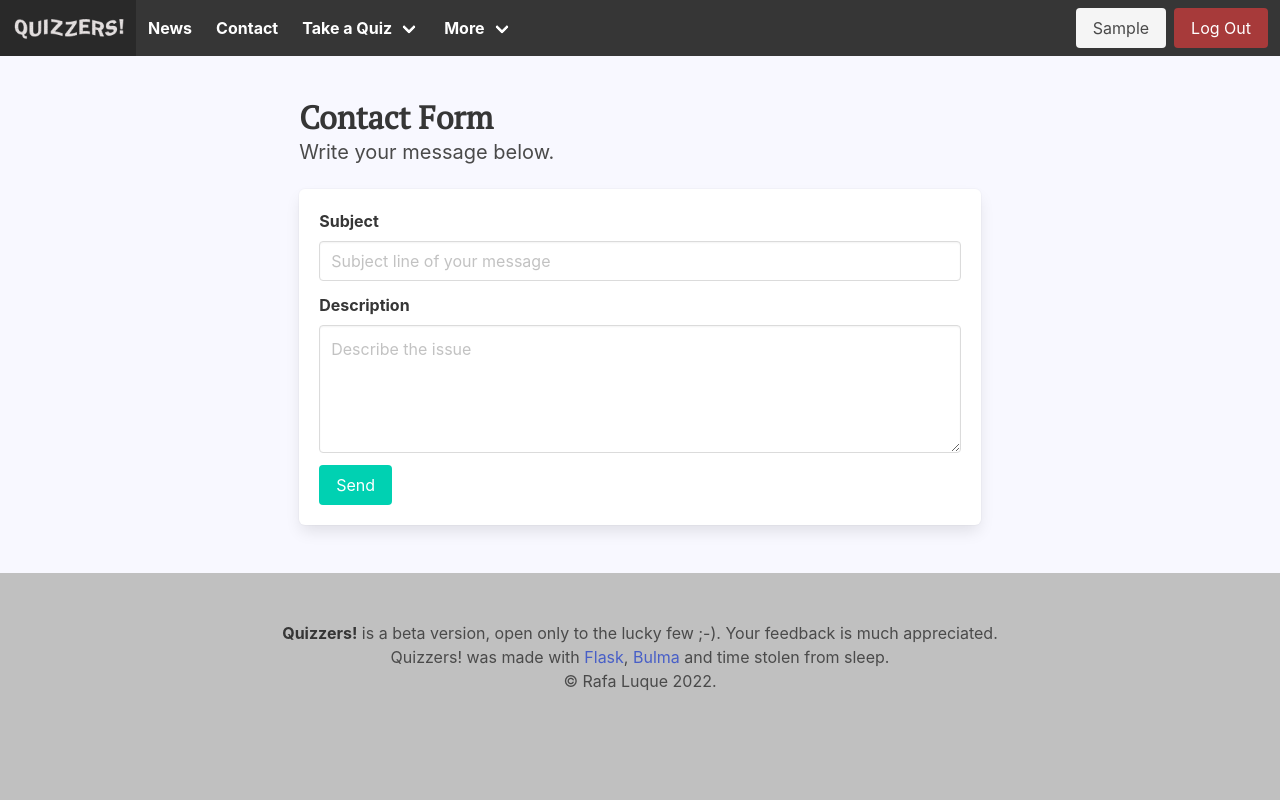
After one commit to rlooq/flask_quizzer, a Flask app: page /contact in a window 1280 px wide. The commit adds this page. Run offline with Flask 2, Linux system fonts and the light colour scheme; the visitor is signed in with stand-in values (Sample User, id 1); data comes from the database, SQL or seed files in the repository; parts of the project's set-up code (start-up, migrations or seed data) failed here and were passed over; some libraries are stand-ins or nearby versions.

Commit message:
added contact form, quiz type

```diff
--- a/quizzer/__init__.py
+++ b/quizzer/__init__.py
@@ -78,6 +78,9 @@ def create_app(test_config=None):
     from .quiz import quiz
     app.register_blueprint(quiz)
 
+    from . import contact
+    app.register_blueprint(contact.bp)
+
     # telling the logger it has started
     app.logger.info(f"New app started in {app.config['ENVIRONMENT']}")
 
--- /dev/null
+++ b/quizzer/contact.py
@@ -0,0 +1,65 @@
+from flask import (
+    Blueprint,
+    g,
+    flash,
+    redirect,
+    render_template,
+    request,
+    url_for
+)
+from quizzer.auth import admin_required, login_required
+from quizzer.db import get_db
+
+
+########## BLUEPRINTS AND VIEWS ##########
+
+bp = Blueprint('contact', __name__)
+
+
+@bp.route('/messages')
+@admin_required
+def messages():
+    db = get_db()
+    messages = db.execute(
+        'SELECT m.id, subject, body, created, author_id, username'
+        ' FROM message m JOIN user u ON m.author_id = u.id'
+        ' ORDER BY created DESC'
+    ).fetchall()
+
+    return render_template('contact/messages.html', messages=messages)
+
+
+@bp.route('/contact', methods=['GET', 'POST'])
+@login_required
+def contact():
+    if request.method == 'GET':
+        return render_template('contact/contact.html')
+    elif request.method == 'POST':
+        subject = request.form['subject']
+        body = request.form['body']
+        error = None
+
+        if not subject:
+            error = 'A subject line is required.'
+
+        if error is not None:
+            flash(error)
+        else:
+            db = get_db()
+            db.execute(
+                'INSERT INTO message (subject, body, author_id)'
+                ' VALUES (?, ?, ?)',
+                (subject, body, g.user['id'])
+            )
+            db.commit()
+            flash("Message sent")
+            return redirect(url_for('news.index'))
+
+
+@bp.route('/<int:id>/delete_message', methods=('POST',))
+@admin_required
+def delete_message(id):
+    db = get_db()
+    db.execute('DELETE FROM message WHERE id = ?', (id,))
+    db.commit()
+    return redirect(url_for('contact.messages'))
--- a/quizzer/news.py
+++ b/quizzer/news.py
@@ -101,7 +101,6 @@ def update(id):
 @bp.route('/<int:id>/delete', methods=('POST',))
 @admin_required
 def delete(id):
-    get_post(id)
     db = get_db()
     db.execute('DELETE FROM post WHERE id = ?', (id,))
     db.commit()
--- a/quizzer/schema.sql
+++ b/quizzer/schema.sql
@@ -28,3 +28,12 @@ CREATE TABLE quiz_score (
   score REAL NOT NULL DEFAULT 0,
   FOREIGN KEY (taker_id) REFERENCES user (id)
 );
+
+CREATE TABLE message (
+  id INTEGER PRIMARY KEY AUTOINCREMENT,
+  author_id INTEGER NOT NULL,
+  created TIMESTAMP NOT NULL DEFAULT CURRENT_TIMESTAMP,
+  subject TEXT NOT NULL,
+  body TEXT NOT NULL,
+  FOREIGN KEY (author_id) REFERENCES user (id)
+);
--- /dev/null
+++ b/quizzer/templates/contact/contact.html
@@ -0,0 +1,34 @@
+{% extends 'base.html' %}
+
+{% block title %}Contact Form{% endblock %}
+
+{% block content %}
+
+
+<h1 class="title">Contact Form</h1>
+<p class="subtitle">Write your message below.</p>
+
+<form class="box" method="post">
+<div class="field">
+  <label class="label" for="subject">Subject</label>
+  <div class="control">
+    <input class="input" name="subject" id="subject" type="text" value="{{ request.form['subject'] }}" placeholder="Subject line of your message" required>
+  </div>
+</div>
+
+<div class="field">
+  <label class="label" for="body">Description</label>
+  <div class="control">
+    <textarea class="textarea" name="body" id="body" placeholder="Describe the issue">{{ request.form['body'] }}</textarea>
+  </div>
+</div>
+
+<div class="control">
+  <button type="submit" class="button is-primary">Send</button>
+</div>
+
+</form>
+
+
+
+{% endblock %}
--- a/quizzer/templates/errors/404.html
+++ b/quizzer/templates/errors/404.html
@@ -25,7 +25,7 @@
 </article>
 
 <div class="has-text-right">
-    <a href="{{ url_for('index') }}"><button class="button is-info">GO AWAY</button></a>
+    <a href="{{ url_for('index') }}"><button class="button is-info">OK</button></a>
 </div>
 
 
--- a/quizzer/templates/includes/navbar.html
+++ b/quizzer/templates/includes/navbar.html
@@ -18,10 +18,28 @@
           <a class="navbar-item has-text-weight-bold" href="{{ url_for('index') }}">
             News
           </a>
+          <a class="navbar-item has-text-weight-bold" href="{{ url_for('contact.contact') }}">
+            Contact
+          </a>
 
-          <a class="navbar-item has-text-weight-bold" href="{{ url_for('quiz.quiz_request') }}">
-            Take a Quiz
-          </a>
+
+          <div class="navbar-item has-dropdown is-hoverable">
+            <a class="navbar-link has-text-weight-bold">
+              Take a Quiz
+            </a>
+
+            <div class="navbar-dropdown">
+              <a class="navbar-item has-text-weight-bold" href="{{ url_for('quiz.quiz_request', quiz_type='Trivia') }}">
+                Trivia
+              </a>
+              <a class="navbar-item has-text-weight-bold" href="{{ url_for('quiz.quiz_request', quiz_type='Vocabulary') }}">
+                Vocabulary
+              </a>
+              <a class="navbar-item has-text-weight-bold" href="{{ url_for('quiz.quiz_request', quiz_type='Grammar') }}">
+                Grammar
+              </a>
+            </div>
+          </div>
 
 
           <div class="navbar-item has-dropdown is-hoverable">
@@ -36,9 +54,14 @@
               <a href="{{ url_for('news.help') }}" class="navbar-item has-text-weight-bold">
                 Help
               </a>
-              <a class="navbar-item has-text-weight-bold">
+              <a class="navbar-item has-text-weight-bold" href="{{ url_for('contact.contact') }}">
                 Report an issue
               </a>
+              {% if g.user['role'] == 'admin' %}
+              <a class="navbar-item has-text-weight-bold" href="{{ url_for('contact.messages') }}">
+                Messages
+              </a>
+              {% endif %}
             </div>
           </div>
         </div>
--- a/quizzer/templates/news/about.html
+++ b/quizzer/templates/news/about.html
@@ -28,9 +28,9 @@
     I turned to <strong><a target="_blank" href="https://bulma.io/">Bulma</strong></a>
     for help with the styling. Nothing fancy as you can see, but enough to do the job.</p><br>
 
-    <p>So far, the <a href="{{ url_for('quiz.quiz_request') }}">quizzes</a> include multiple
-    choice questions. You can test yourself and keep track of your scores. But hopefully, more will be added in due time.
-    Please, report any issues you find at this stage, your help is much appreciated.</p><br>
+    <p>So far, the quizzes include multiple choice questions. You can test yourself and keep track of
+    your scores. But hopefully, more will be added in due time. Please, report any issues you find at this
+    stage, your help is much appreciated.</p><br>
 
     <p>The goal is to fine-tune the app and add more variety of questions at some point in the future, while
     keeping it user friendly. Needless to say, I have a day job and a family which require much attention, so I have to
--- a/quizzer/templates/news/create.html
+++ b/quizzer/templates/news/create.html
@@ -5,8 +5,8 @@
 {% block content %}
 
 
-<h1 class="title">New Post</h1>
-<p class="subtitle">Write a new post for your <strong>Quizzer</strong> blog.
+<h1 class="title">New Item</h1>
+<p class="subtitle">Write a new item for <strong>Quizzer Latest News</strong>.</p>
 
 <form class="box" method="post">
 <div class="field">
--- a/quizzer/templates/news/help.html
+++ b/quizzer/templates/news/help.html
@@ -31,7 +31,7 @@
 
     <h2 class="title is-3">Take a Quiz</h2>
 
-    <p>It's simple. Click on the <a href="{{ url_for('quiz.quiz_request') }}">Take a Quiz</a> option on the navigatoin bar. This will
+    <p>It's simple. Click on the 'Take a Quiz' option on the navigatoin bar. This will
         show you a drop-down menu to choose a quiz. Once selected, click on the <em>Submit</em> button and your quiz will appear.</p><br>
 
     <p>Select the correct option, click the Submit button at the end of the quiz, and you'll be shown your results. That's it!</p>
--- a/quizzer/templates/quiz/quiz_request.html
+++ b/quizzer/templates/quiz/quiz_request.html
@@ -12,11 +12,11 @@
 <form class="box" method="post">
 
     <h1 class="title">Take a Quiz</h1>
-    <p class="subtitle">You can choose one of these categories:</p>
+    <p class="subtitle">Choose one of categories available:</p>
 
     <div class="field is-horizontal">
         <div class="field-label is-normal">
-            <label class="label" for="category">Quiz Category</label>
+            <label class="label" for="category">Category</label>
         </div>
         <div class="field-body">
         <div class="control">
--- a/setup.py
+++ b/setup.py
@@ -6,7 +6,7 @@ setup(
     packages=find_packages(),
     include_package_data=True,
     install_requires=[
-        'flask',
+        'Flask',
         'tinydb'
     ],
 )
```
Also changed, not shown: quizzer/quiz/views.py (+4 -4 lines), quizzer/templates/auth/restricted.html (added, +23 -0 lines), quizzer/templates/contact/messages.html (added, +53 -0 lines), requirements.txt (added, +7 -0 lines).
